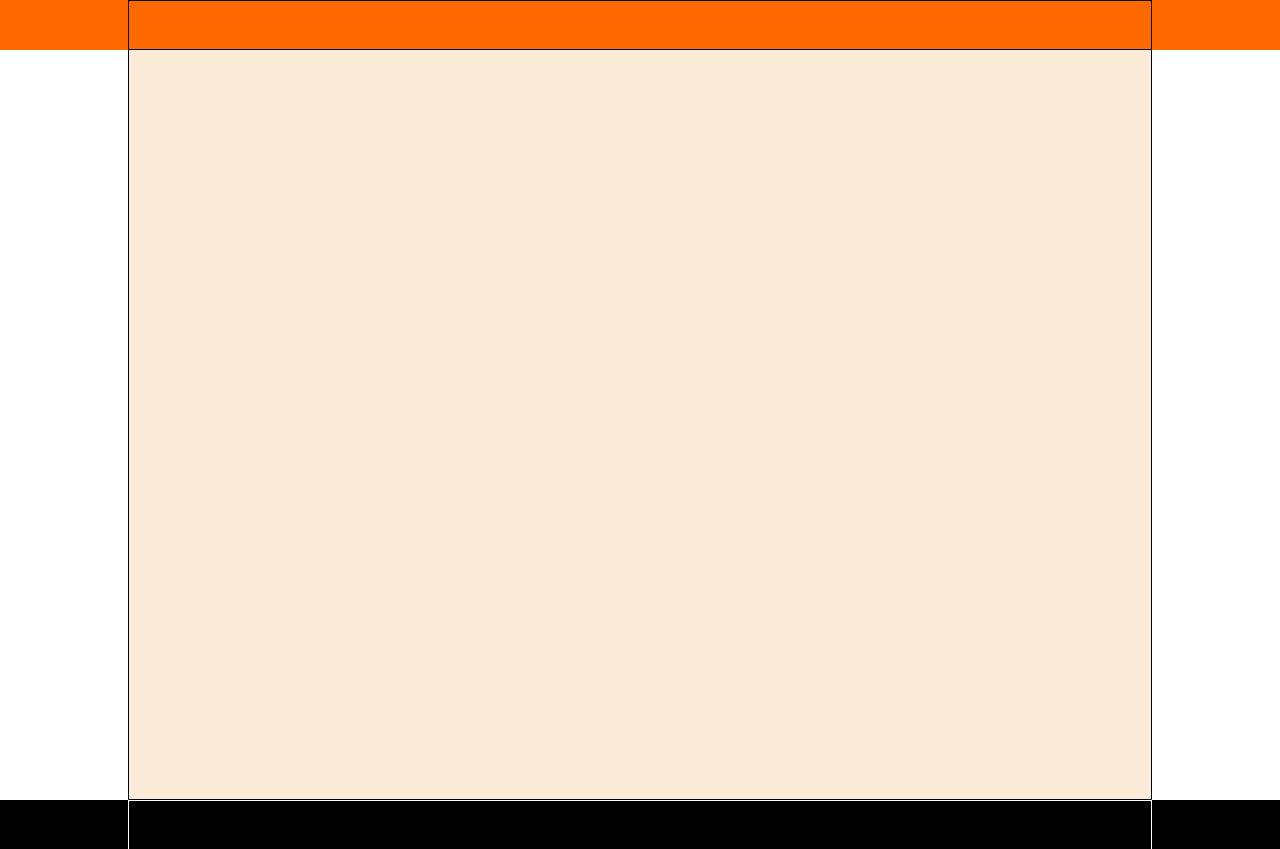
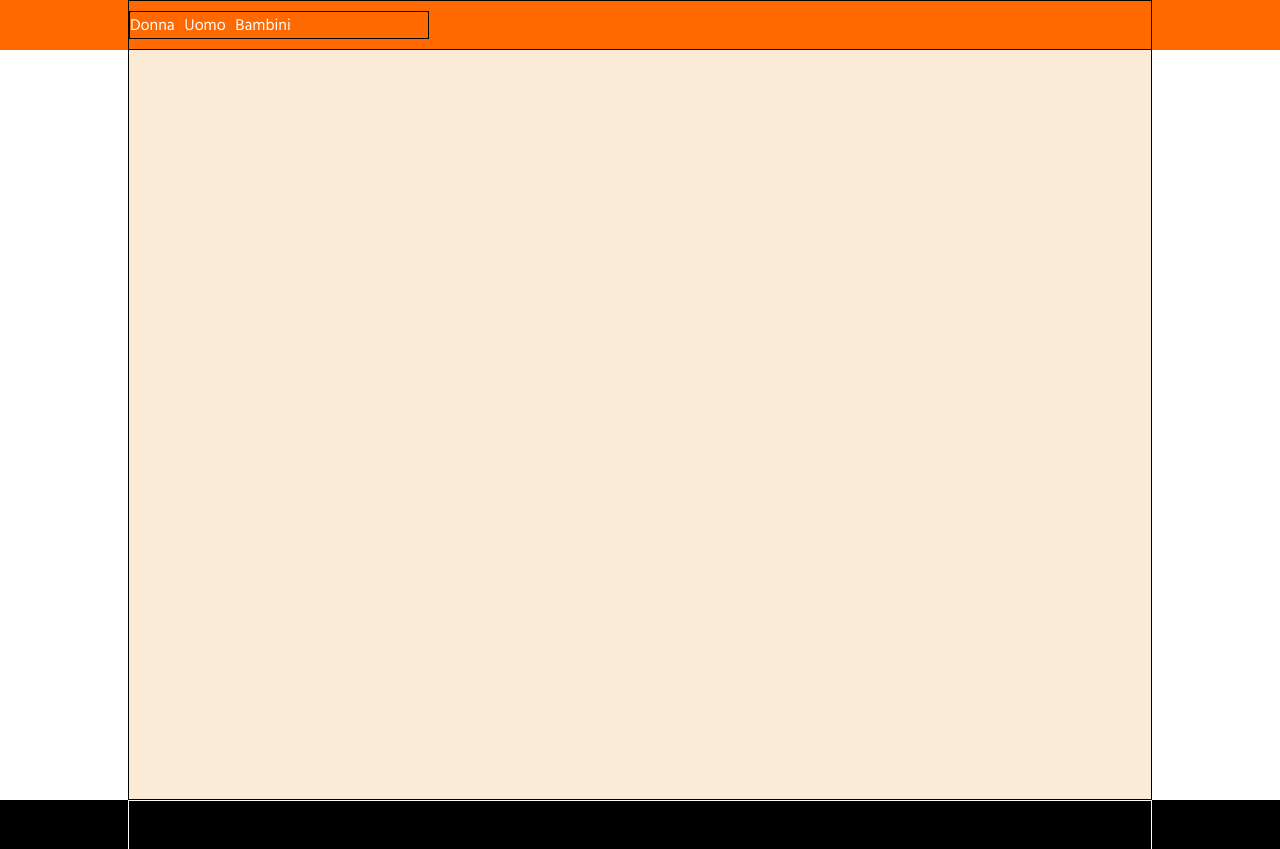
Before and after one commit to 0Daviduo0/html-css-boolando, a plain HTML site: page index.html in a window 1280 px wide. Drawn offline with Linux system fonts and the light colour scheme.

Commit message:
adding genre section and font

```diff
--- a/css/style.css
+++ b/css/style.css
@@ -2,6 +2,7 @@
     margin: 0;
     padding: 0;
     box-sizing: border-box;
+    font-family: 'Hind Siliguri', sans-serif;
 }
 
 /* Nav/Header */
@@ -19,7 +20,22 @@ header{
         height: 50px;
 
         border: #000 solid 1px;
+        display: flex;
+        justify-content: space-between;
+        align-items: center;
     }
+
+        .clothing{
+            width: 300px;
+            border: #000 solid 1px;
+
+        }
+
+            .genre{
+                display: inline-block;
+                margin-right: 2%;
+                color: #fff;
+            }
 
 
 
--- a/index.html
+++ b/index.html
@@ -1,6 +1,11 @@
 <!DOCTYPE html>
 <html lang="en">
 <head>
+    <!-- Google fonts -->
+    <link rel="preconnect" href="https://fonts.googleapis.com">
+    <link rel="preconnect" href="https://fonts.gstatic.com" crossorigin>
+    <link href="https://fonts.googleapis.com/css2?family=Hind+Siliguri:wght@400;600;700&display=swap" rel="stylesheet">
+
     <link rel="stylesheet" href="css/style.css">
     <meta charset="UTF-8">
     <meta http-equiv="X-UA-Compatible" content="IE=edge">
@@ -15,7 +20,11 @@
 
     <nav>
 
-
+        <section class="clothing">
+            <div class="genre">Donna</div>
+            <div class="genre">Uomo</div>
+            <div class="genre">Bambini</div>
+        </section>
 
     </nav>
 
```
